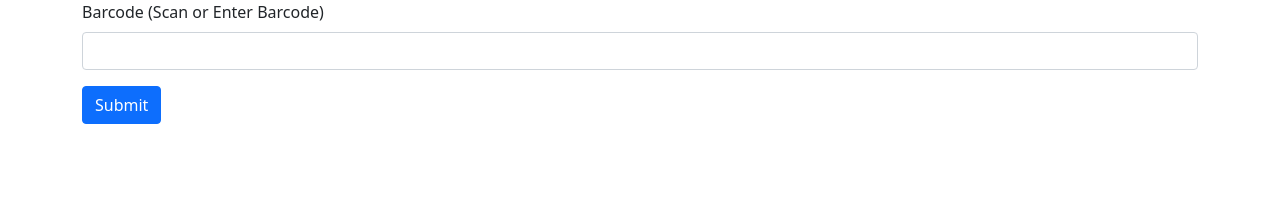
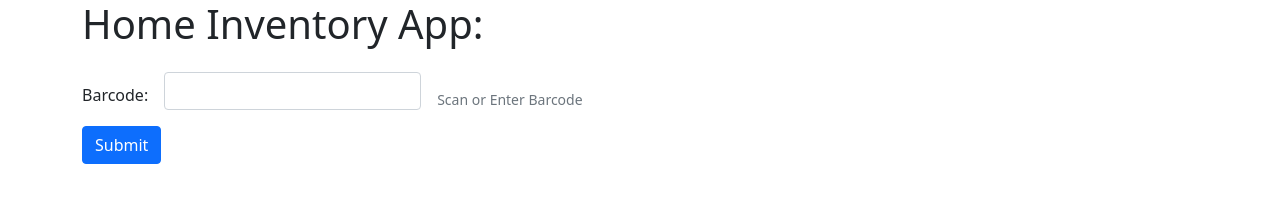
Before and after one commit to shawn220a/barcodeScannerDemo, a plain HTML site: page index.html in a window 1280 px wide. Drawn offline with nearby package versions, Linux system fonts and the light colour scheme.

Commit message:
Add Header and changed barcode input

```diff
--- a/index.html
+++ b/index.html
@@ -10,9 +10,21 @@
   </head>
 
   <body>
-    <div class="container mb-3">
-      <label for="barcodeInput" class="form-label">Barcode (Scan or Enter Barcode)</label>
-      <input type="text" class="form-control mb-3" id="barcodeInput" aria-describedby="barcodeHelp">
+    <h1 class="container">Home Inventory App:</h1>
+    <div class="container my-4">
+      <div class="row g-3 align-items-center">
+        <div class="col-auto">
+          <label for="barcodeInput" class="form-label">Barcode:</label>
+        </div>
+        <div class="col-auto">
+          <input type="text" class="form-control mb-3" id="barcodeInput" aria-describedby="barcodeHelp">
+        </div>
+        <div class="col-auto">
+          <span id="barcodeHelpInline" class="form-text">
+            Scan or Enter Barcode
+          </span>
+        </div>
+      </div>
       <button id="generateBarcode" class="btn btn-primary">Submit</button>
     </div>
     <script src="https://cdn.jsdelivr.net/npm/bootstrap@5.0.0-beta1/dist/js/bootstrap.bundle.min.js"
```
